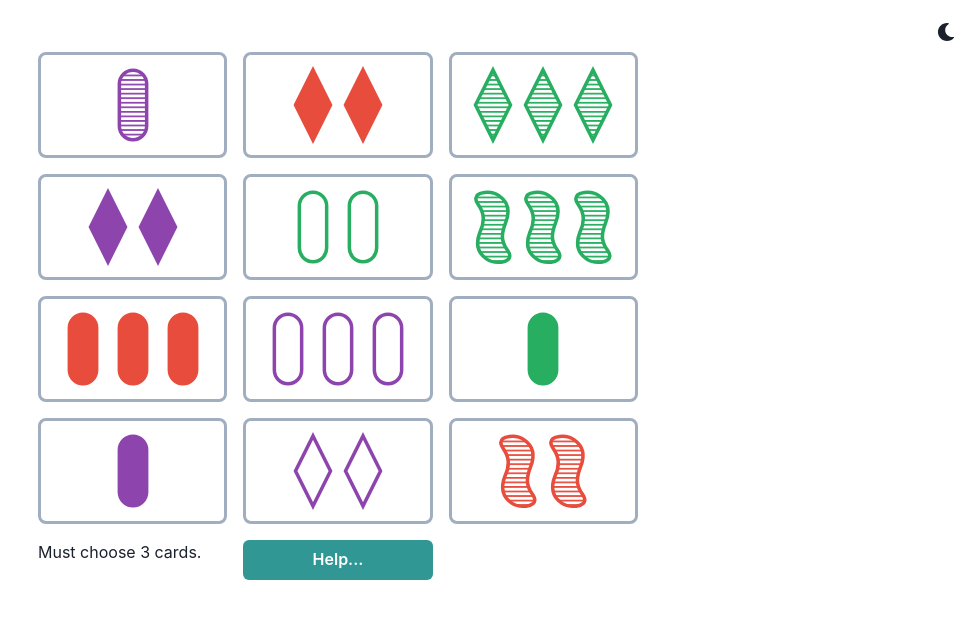
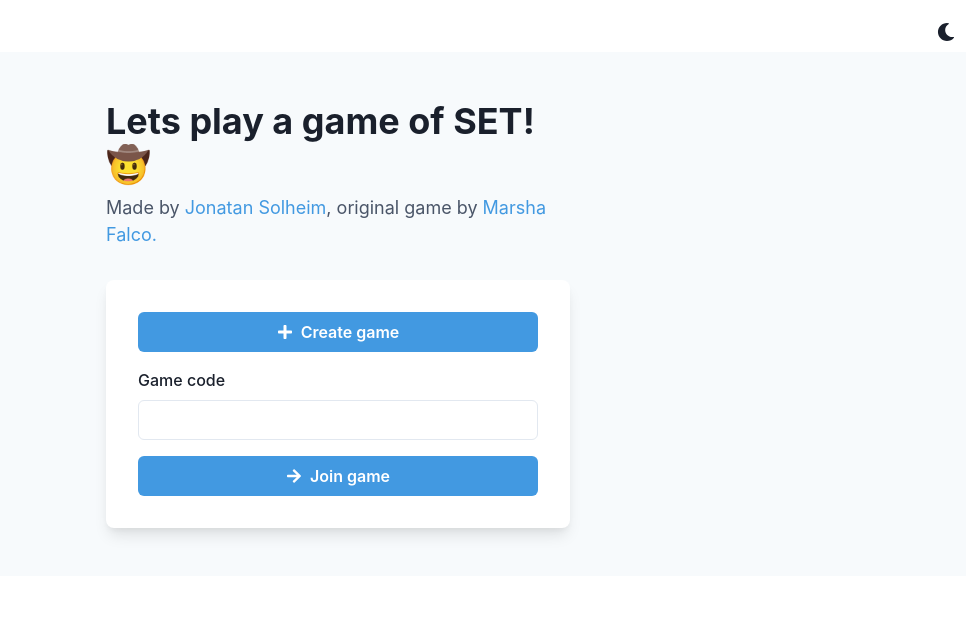
Before and after one commit to jonatso/set, a React (Create React App) app in the folder client/: page / in a window 1280 px wide. Shown: the top 618 px of the page, without its empty margins (302-1280 px from the left). Built offline with nearby package versions, Linux system fonts and the light colour scheme.

Commit message:
join screen v1

```diff
--- a/client/src/App.js
+++ b/client/src/App.js
@@ -1,22 +1,10 @@
 import { useState, useEffect } from 'react';
-import {
-  ChakraProvider,
-  Box,
-  Text,
-  Link,
-  VStack,
-  Code,
-  Grid,
-  GridItem,
-  theme,
-  useColorModeValue,
-  Button,
-} from '@chakra-ui/react';
+import { ChakraProvider, theme, Grid } from '@chakra-ui/react';
 import { ColorModeSwitcher } from './ColorModeSwitcher';
-import GameCard from './components/GameCard';
 import { createDeck, findSet, makeBoard, isSet } from './logic/game';
 import SVGPatterns from './components/SVGPatterns';
 import GameGrid from './components/GameGrid';
+import LoginCard from './components/LoginCard';
 
 function App() {
   const [deck, setDeck] = useState(createDeck());
@@ -43,6 +31,7 @@ function App() {
       <SVGPatterns />
       <Grid p={3}>
         <ColorModeSwitcher justifySelf="flex-end" />
+        {false && (
           <GameGrid
             board={board}
             selected={selected}
@@ -71,6 +60,8 @@ function App() {
               });
             }}
           />
+        )}
+        {true && <LoginCard />}
       </Grid>
     </ChakraProvider>
   );
--- a/client/src/components/GameCard.jsx
+++ b/client/src/components/GameCard.jsx
@@ -1,4 +1,4 @@
-import { GridItem, useColorModeValue, Text } from "@chakra-ui/react";
+import { GridItem, useColorModeValue } from "@chakra-ui/react";
 import CardImage from "./CardImage";
 
 export default function GameCard({card, toggleCard, isSelected}) {
--- /dev/null
+++ b/client/src/components/LoginCard.js
@@ -0,0 +1,77 @@
+import {
+  Flex,
+  Box,
+  FormControl,
+  FormLabel,
+  Input,
+  Stack,
+  Link,
+  Button,
+  Heading,
+  Text,
+  useColorModeValue,
+} from '@chakra-ui/react';
+import { FaArrowRight, FaPlus } from 'react-icons/fa';
+
+export default function LoginCard() {
+  return (
+    <Flex
+      minH={'100%'}
+      align={'center'}
+      justify={'center'}
+      bg={useColorModeValue('gray.50', 'gray.800')}
+    >
+      <Stack spacing={8} mx={'auto'} maxW={'lg'} py={12} px={6}>
+        <Stack align={'center'}>
+          <Heading fontSize={'4xl'}>Lets play a game of SET! 🤠</Heading>
+          <Text fontSize={'lg'} color={'gray.600'}>
+            Made by{' '}
+            <Link href="https://github.com/jonatso" color={'blue.400'}>
+              Jonatan Solheim
+            </Link>
+            , original game by{' '}
+            <Link
+              href="https://www.setgame.com/founder-inventor"
+              color={'blue.400'}
+            >
+              Marsha Falco.
+            </Link>{' '}
+          </Text>
+        </Stack>
+        <Box
+          rounded={'lg'}
+          bg={useColorModeValue('white', 'gray.700')}
+          boxShadow={'lg'}
+          p={8}
+        >
+          <Stack spacing={4}>
+            <Button
+              bg={'blue.400'}
+              color={'white'}
+              _hover={{
+                bg: 'blue.500',
+              }}
+              leftIcon={<FaPlus />}
+            >
+              Create game
+            </Button>
+            <FormControl id="text">
+              <FormLabel>Game code</FormLabel>
+              <Input type="text" />
+            </FormControl>
+            <Button
+              bg={'blue.400'}
+              color={'white'}
+              _hover={{
+                bg: 'blue.500',
+              }}
+              leftIcon={<FaArrowRight />}
+            >
+              Join game
+            </Button>
+          </Stack>
+        </Box>
+      </Stack>
+    </Flex>
+  );
+}
```
Lines whose indentation alone changed are shown as unchanged.
